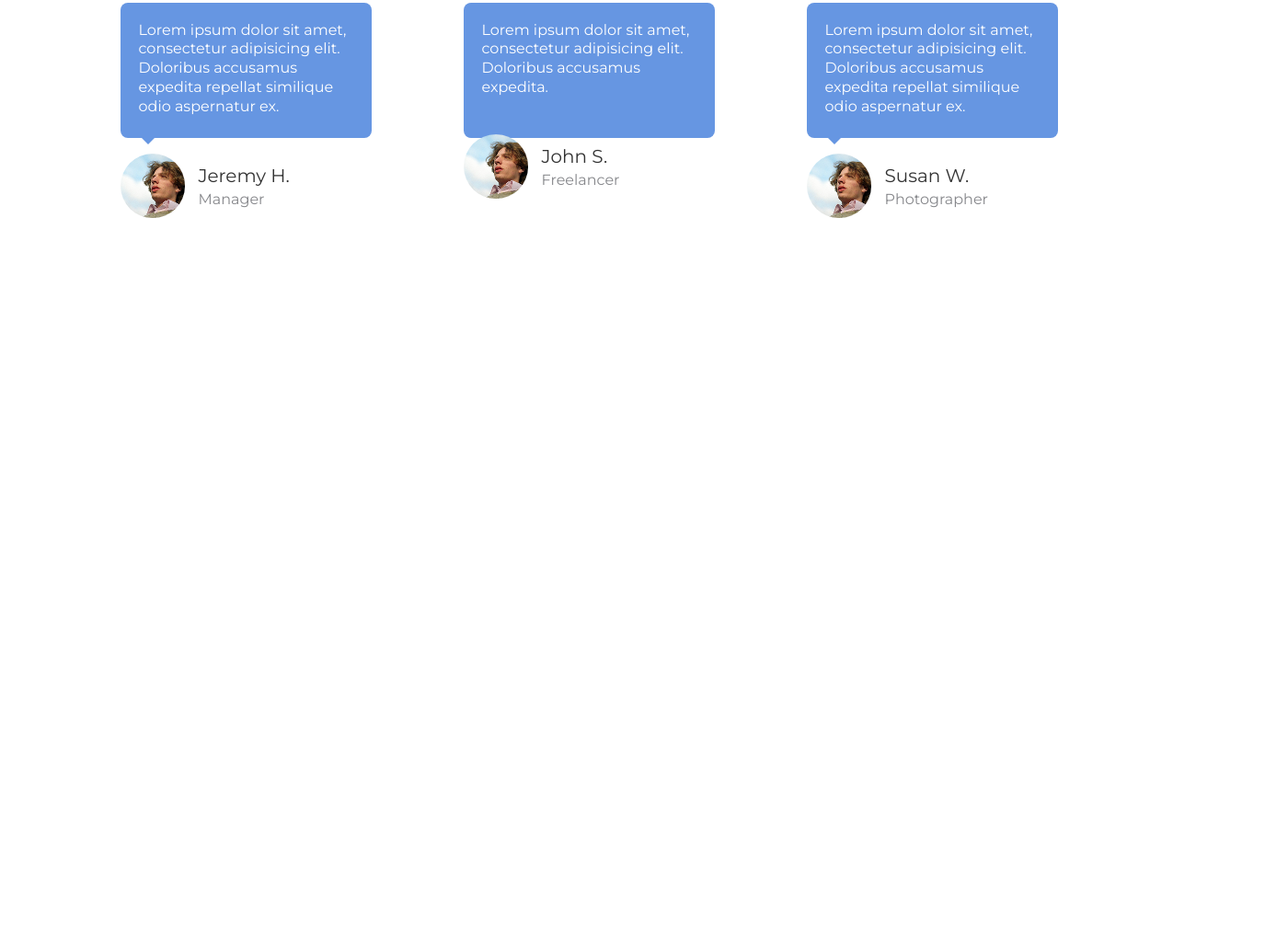
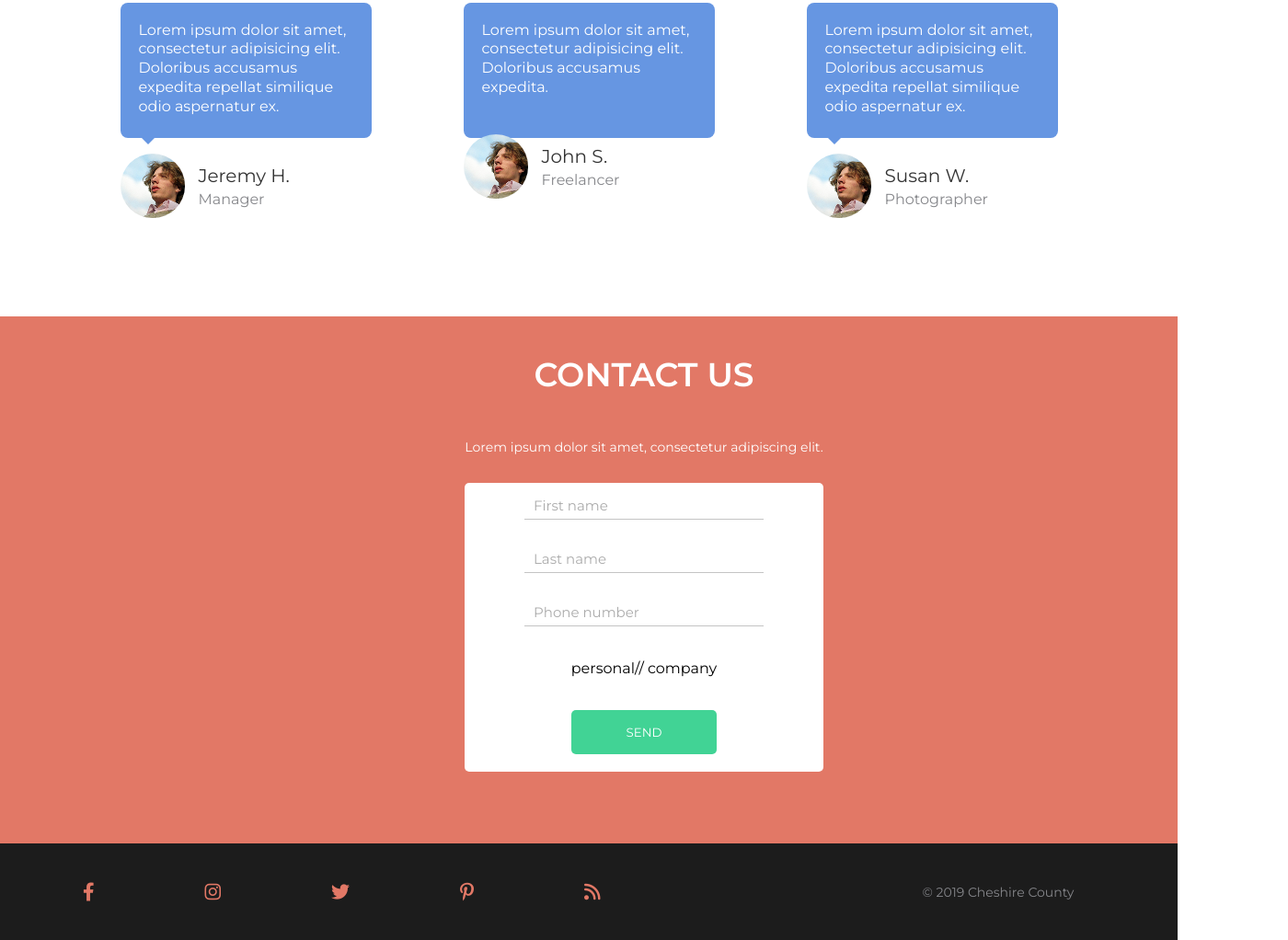
Before and after one commit to mildalge/Praktinis-egzaminas, a website: page index.html in a window 1280 px wide. Shown: the part 3846-4868 px from the top of the page at 92% size, 1400 px wide, since content can reach past the window. Before the commit the page ends 4190 px from the top, so only its background shows below. Drawn offline with Linux system fonts and the light colour scheme.

Commit message:
thursday

```diff
--- a/index.html
+++ b/index.html
@@ -39,7 +39,7 @@
             <button>DOWNLOAD</button>
         </div>
 
-        <div class="trial"></div>
+        <div class="table"></div>
       </div>
     </section>
 
@@ -266,5 +266,41 @@
      </div>
 
     </section>
+
+    <section id="contacts">
+      <div class="container">
+        <div class="contacts-info">
+        <h1>CONTACT US</h1>
+        <p>Lorem ipsum dolor sit amet, consectetur adipiscing elit.</p>
+        </div>
+
+        <div class="table1">
+          <input id="input" type="text" placeholder="First name" autocomplete="off">
+          <input id="input" type="text" placeholder="Last name" autocomplete="off">
+          <input id="input" type="text" placeholder="Phone number" autocomplete="off">
+          <p>personal// <span>company</span></p>
+
+          <button>SEND</button>
+        </div>
+      </div>
+    </section>
+
+    <footer>
+      <div class="container">
+        <div class="icons">
+          <a href="#"><i class="fa-brands fa-facebook-f"></i></a>
+          <a href="#"><i class="fa-brands fa-instagram"></i></a>
+          <a href="#"><i class="fa-brands fa-twitter"></i></a>
+          <a href="#"><i class="fa-brands fa-pinterest-p"></i></a>
+          <a href="#"><i class="fa-solid fa-rss"></i></a>
+          </div>
+
+          <div class="media">
+          <p>© 2019 Cheshire County</p>
+          </div>
+        </div>
+    </div>
+
+    </footer>
   </body>
 </html>
--- a/scss/style.scss
+++ b/scss/style.scss
@@ -128,7 +128,7 @@ header{
 
     }
 
-   .trial{
+   .table{
       width: 360px;
       height: 424.88px;
       background-color:$pink;
@@ -705,3 +705,117 @@ header{
 
   }
 }
+
+#contacts{
+  height: 573px;
+  background-color: $pink;
+
+  .container{
+    width: 1400px;
+    display: flex;
+    flex-direction: column;
+    justify-content: center;
+    align-items: center;
+    margin:auto;
+
+    .contacts-info{
+      display: flex;
+      flex-direction: column;
+      justify-content: center;
+      align-items: center;
+      margin-top: 40px;
+      margin-bottom: 30px;
+      gap:26px;
+
+      h1{
+        color: $white;
+        font-size: 36px;
+        font-weight: 600;
+        line-height: 1.3em;
+        margin-bottom: 20px;
+      }
+
+      p{
+        color: $white;
+        font-size: 14px;
+      }
+    }
+
+    .table1{
+      width: 390px;
+      height: 314px;
+      background-color:$white;
+      border-radius: 5px;
+      display: flex;
+      flex-direction: column;
+      justify-content: center;
+      align-items: center;
+      gap:36px;
+      // margin-top: 65px;
+
+      #input{
+      width: 260px;
+      height: 22px;
+      border: none;
+      border-bottom: 1.1px solid $grey2;
+      outline: none;
+      color: $greyhell;
+      opacity: 0.6;
+      font-size: 15px;
+      text-indent: 10px;
+      padding-bottom: 8px;
+      }
+
+
+      button{
+        background: $green;
+        border: none;
+        border-radius: 5px;
+        color: $white;
+        padding: 10px 20px;
+        cursor: pointer;
+        width: 158px;
+        height: 48px;
+        // margin-bottom: 30px;
+      }
+    }
+  }
+}
+
+footer{
+  height: 105px;
+  background: $black;
+  display: flex;
+  margin:auto;
+
+  .container{
+    display: flex;
+    justify-content: space-between;
+    align-items:center;
+    margin:auto;
+    width: 1100px;
+    gap: 350px;
+
+    .icons {
+      display: flex;
+      width: 70%;
+      gap: 120px;
+
+      a {
+        color: $pink;
+        text-decoration: none;
+        font-size: 20px;
+      }
+    }
+
+    .media{
+      display: flex;
+      width: 30%;
+
+      p{
+        color:#86878B;
+        font-size: 14px;
+      }
+    }
+  }
+}
--- a/scss/variables.scss
+++ b/scss/variables.scss
@@ -3,6 +3,8 @@ $black2: #212121;
 $blue: #6696E2;
 $greydark: #333333;
 $grey: #86878B;
+$greyhell: #00000029;
+$grey2:#00000061;
 $green: #41D395;
 $pink:#E27866;
 $white:#FFFFFF;
```
Also changed, not shown: app/css/style.css.
